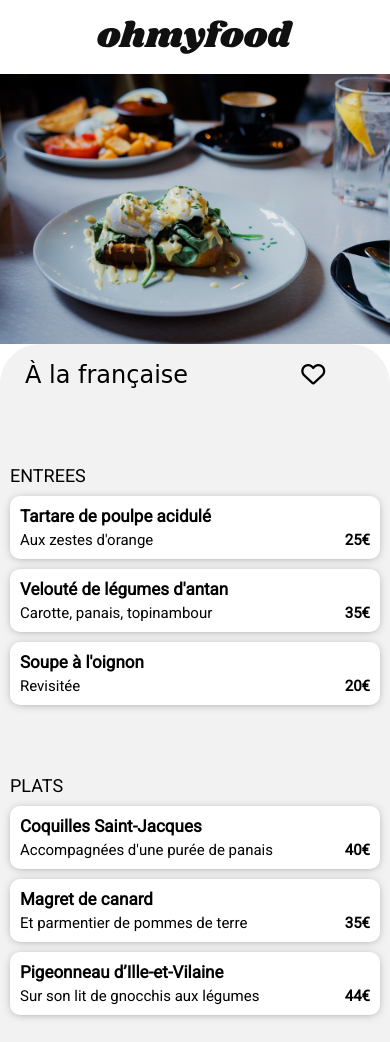
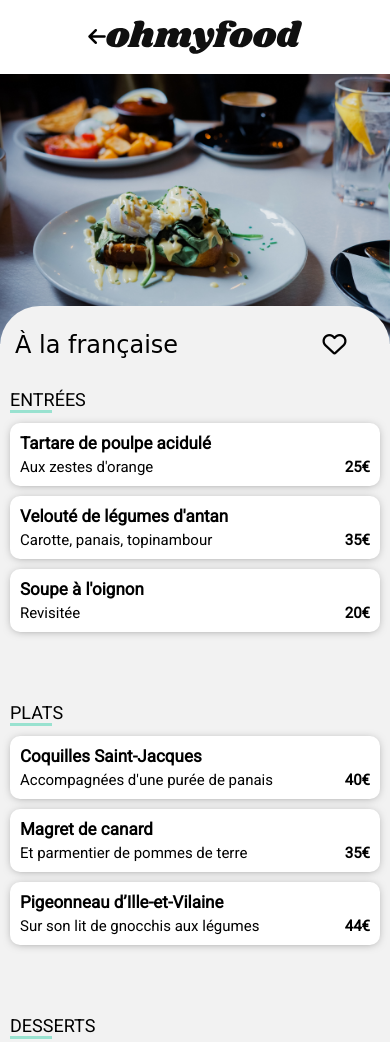
Before and after one commit to Patrycja-W/PatrycjaWierzbicka_3_08042021, a plain HTML site: page menu-3.html in a window 390 px wide. Shown: the top 1042 px of the page. Drawn offline with Linux system fonts and the light colour scheme; a web font is replaced by a local one.

Commit message:
ajout balise hr/, icone retour, couleurs

```diff
--- a/menu-3.html
+++ b/menu-3.html
@@ -10,7 +10,10 @@
 </head>
 <body>
     <header>
-        <span class="logo"><img src="images/ohmyfood.svg" alt="Logo OhMyFood"/></span>
+        <span class="logo">
+            <div class="logo__retour-accueil"><i class="fas fa-arrow-left"></i></div>
+            <img src="images/ohmyfood.svg" alt="Logo OhMyFood"/>
+        </span>
         <div class="menu_img">
             <div class="menu_img-content" style="background-image: url('images/images-restaurants/toa-heftiba-DQKerTsQwi0-unsplash.jpg');"></div>
         </div>
@@ -28,7 +31,8 @@
 
                 <div class="card">
                 <div class="card__title">
-                    ENTREES
+                    ENTRÉES
+                    <hr/>
                 </div>
                     <div class="card__menu">
                         <div class="card__menu-content">
@@ -57,6 +61,7 @@
             <div class="card">
                 <div class="card__title">
                     PLATS
+                    <hr/>
                 </div>
                     <div class="card__menu">
                         <div class="card__menu-content">
@@ -85,6 +90,7 @@
             <div class="card">
                 <div class="card__title">
                     DESSERTS
+                    <hr/>
                 </div>
                     <div class="card__menu">
                         <div class="card__menu-content">
--- a/sass/_index.scss
+++ b/sass/_index.scss
@@ -94,7 +94,7 @@ footer {
     }
         &__link{
             display: flex;
-            margin: 10px;
+            margin: 20px;
             padding: 18px;
             padding-left: 0;
             border-radius: 20px;
@@ -104,6 +104,7 @@ footer {
             width: auto;
             align-items: center;
             box-shadow: 0 3px 10px -3px #7e7e7e;
+            background-color: white;
         }
 
         &__number{
@@ -141,8 +142,7 @@ footer {
 
 }
 .nav__link:hover{
-    background-color: #9356DC;
-
+    background-color: lighten($color: #9356DC, $amount: 30)
  }
 .container-restaurants
 {
@@ -151,7 +151,7 @@ footer {
 
     &__title{
         font-size: 22px;
-        padding-left: 50px;
+        padding-left: 20px;
         font-weight: bold;
     }
 
@@ -211,7 +211,6 @@ footer {
     }
 
 }
-
 
 
 
@@ -285,7 +284,7 @@ footer a
         background-color: #F2F2F2;
         text-align: center;
         align-items: center;
-        padding: 40px;
+        padding: 30px;
     }
     .introduction__title-bold{
         width: 75%;
@@ -300,6 +299,10 @@ footer a
         padding-top: 40px;
         padding-bottom: 40px;
         width: 90%;
+
+        &__link{
+            background-color: #F2F2F2;
+        }
     }
     .container-restaurants{
       background-color: #F2F2F2;
@@ -357,6 +360,9 @@ footer a
     .nav__title-content{
         display: flex
     }
+    .nav__link{
+       background-color: #F2F2F2;
+    }
     .container-restaurants {
         padding-top: 0;
 }
@@ -366,9 +372,14 @@ footer a
 
 
 /* Menu 1 */
-
+ hr{
+    height: 3px;
+    width: 15%;
+    background-color: #99E2D0;
+    border: none;
+ }
 .title{
-    padding-left: 30px;
+    padding-left: 15px;
     border-bottom: 1px black solid;
 
 }
@@ -440,6 +451,10 @@ footer a
 
 @media all and (max-width: 640px){
 
+    .logo__retour-accueil{
+        align-self: center;
+        font-size: 20px;
+    }
         .menu_img{
             background-color: white;
             width: auto;
@@ -456,18 +471,26 @@ footer a
         .main-menu{
             background-color: #F2F2F2;
             border-radius: 40px 40px 0 0;
+            margin-top: -38px;
         }
         .title{
             display: flex;
             justify-content: space-between;
             align-items: center;
-            width: 77%;
-            padding-left: 25px;
-            height: 61px;
+            width: 85%;
             border: none;
+            padding-top: 25px;
         }
+        hr{
+            height: 3px;
+            width: 11%;
+            background-color: #99E2D0;
+            border: none;
+            margin:0;
+         }
         .cards{
             display: block;
+            padding-top: 0;
         }
 
         .card{
```
Also changed, not shown: menu-1.html (+8 -2 lines), menu-2.html (+8 -2 lines), menu-4.html (+8 -2 lines), style.css, 1 other file.
